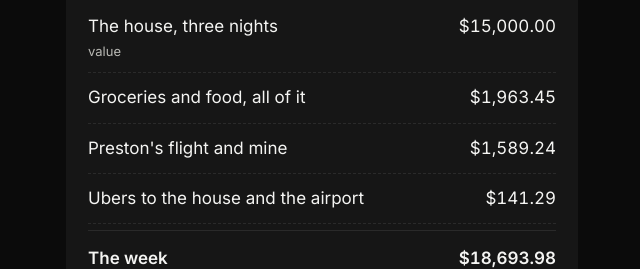
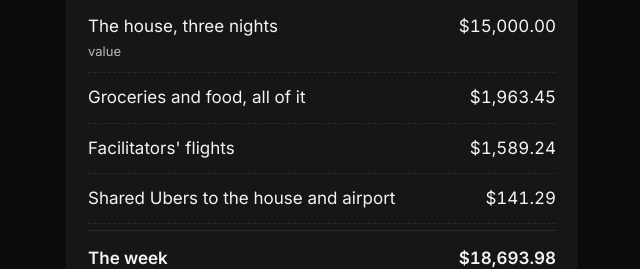
Before and after one commit to efarewell/ericfarewell-site, a plain HTML site: page cabo.html in a window 1280 px wide. Shown: the part 960-1229 px from the top of the page, without its empty margins (318-958 px from the left). Drawn offline with Linux system fonts and the light colour scheme.

Commit message:
Cabo page: relabel flights and Ubers
Co-Authored-By: Claude Opus 5.5 <noreply@anthropic.com>
Claude-Session: https://claude.ai/code/session_011haYQX1J6yR7M5yswWMirn

```diff
--- a/cabo.html
+++ b/cabo.html
@@ -81,8 +81,8 @@ footer{border-top:1px solid var(--rule);margin-top:32px;padding:22px max(5vw,16p
   <section class="receipt" aria-label="What the week cost">
     <div class="row"><span>The house, three nights <em>value</em></span><span>$15,000.00</span></div>
     <div class="row"><span>Groceries and food, all of it</span><span>$1,963.45</span></div>
-    <div class="row"><span>Preston's flight and mine</span><span>$1,589.24</span></div>
-    <div class="row"><span>Ubers to the house and the airport</span><span>$141.29</span></div>
+    <div class="row"><span>Facilitators' flights</span><span>$1,589.24</span></div>
+    <div class="row"><span>Shared Ubers to the house and airport</span><span>$141.29</span></div>
     <div class="row sub"><span>The week</span><span>$18,693.98</span></div>
     <div class="row paid"><span>The house, covered by your dues</span><span>&minus;$15,000.00</span></div>
     <div class="row total"><span>Left to cover</span><span>$3,693.98</span></div>
```
